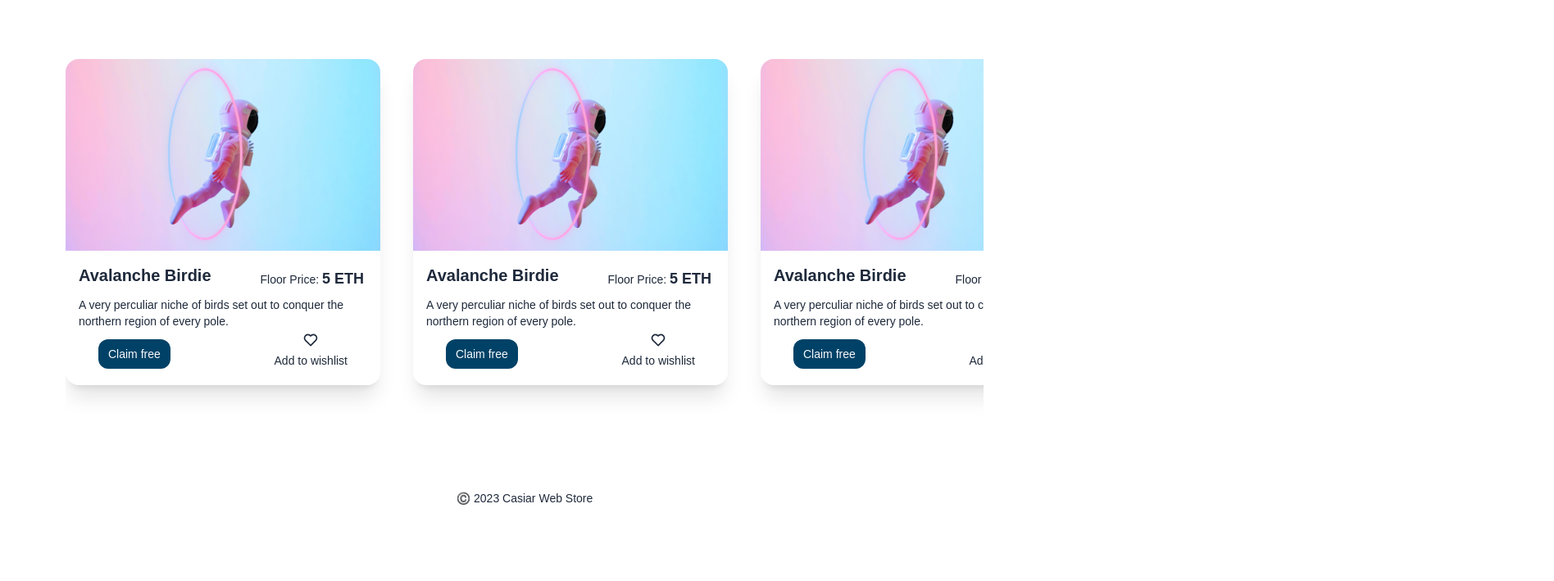
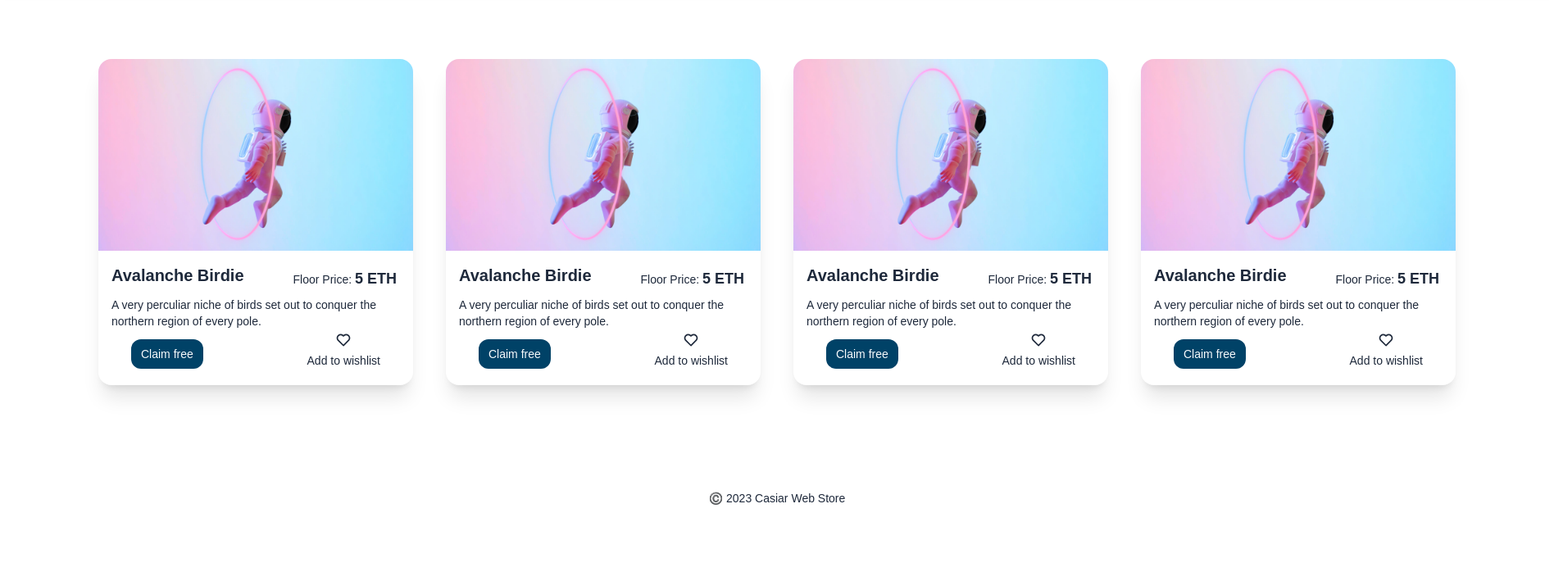
Before and after one commit to alphadevking/casiar, a Gatsby site: page / in a window 1280 px wide. Shown: the part 91-800 px from the top of the page at 82% size, 1896 px wide, since content can reach past the window. Built offline with nearby package versions, Linux system fonts and the light colour scheme; Gatsby itself is replaced by a stand-in of ours.

Commit message:
Update Layout.tsx

```diff
--- a/src/components/Layout.tsx
+++ b/src/components/Layout.tsx
@@ -7,11 +7,13 @@ import { Prenav } from './Navigation/Prenav';
 
 const Layout:React.FC<GlobalTypes> = ({ prenav, navbar, children, footer}) => (
 
+    <div className='min-h-screen min-w-fit'>
+
         <AppWrapper>
 
             {
-            prenav?
-                <Prenav openTime='8am' closeTime='5pm'/>
+                prenav ?
+                    <Prenav openTime='8am' closeTime='5pm' />
                     :
                     null
             }
@@ -34,6 +36,8 @@ const Layout:React.FC<GlobalTypes> = ({ prenav, navbar, children, footer}) => (
 
         </AppWrapper>
 
+    </div>
+
 )
 
 export default Layout
```
Lines whose indentation alone changed are shown as unchanged.
